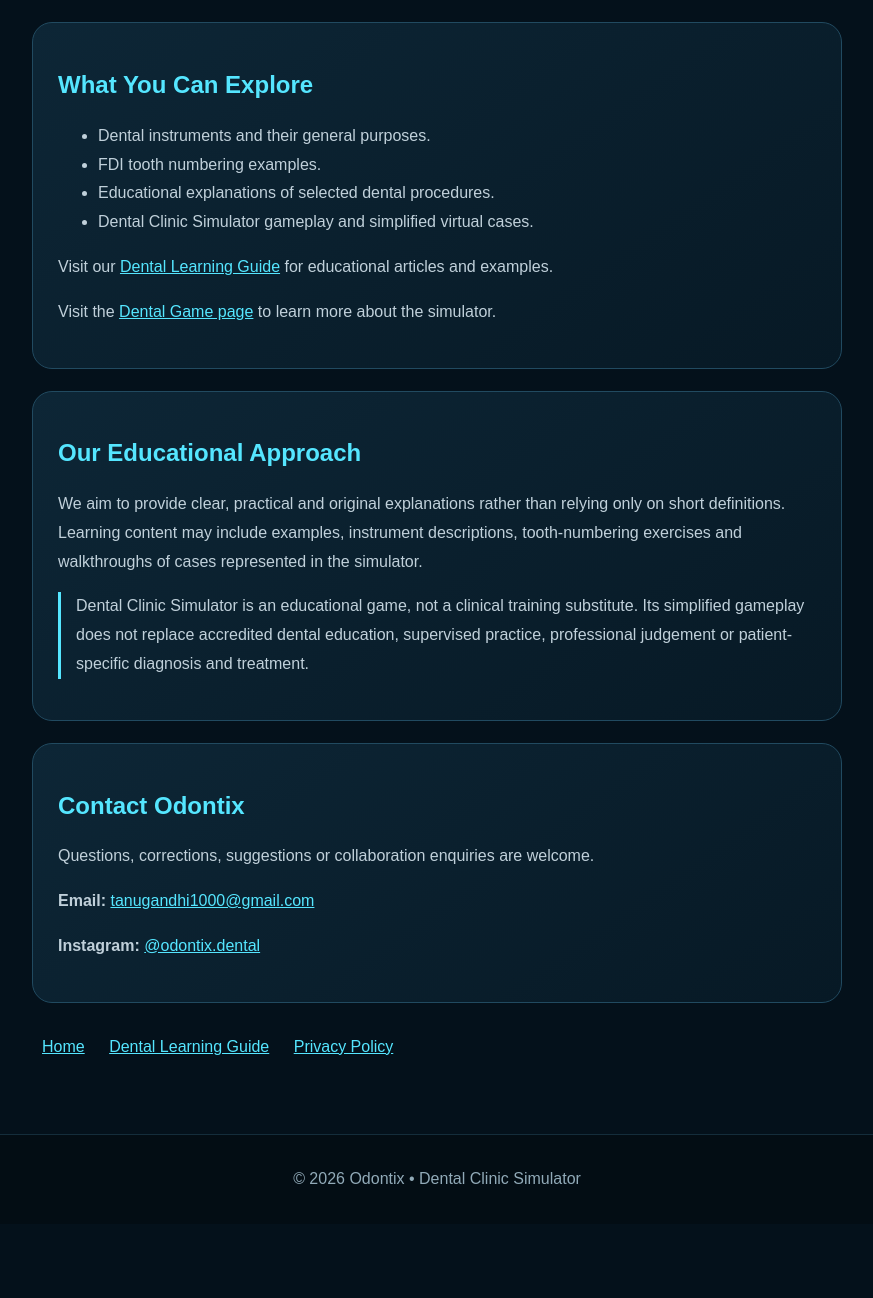
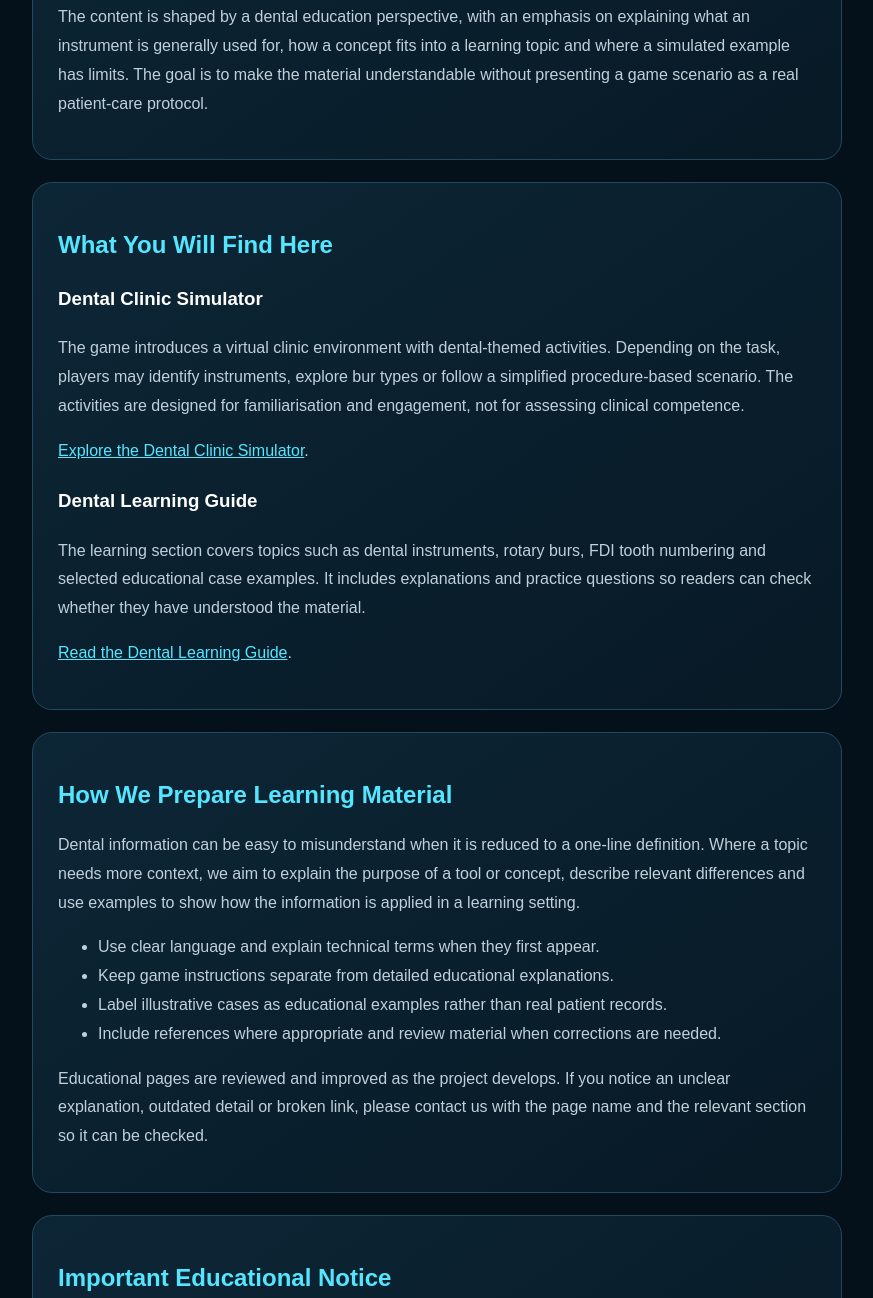
Before and after one commit to drtaniya/dental-clinic-simulator, a plain HTML site: page about.html in a window 1280 px wide. Shown: the part 1086-2384 px from the top of the page, without its empty margins (203-1076 px from the left). Before the commit the page ends 2310 px from the top, so only its background shows below. Drawn offline with Linux system fonts and the light colour scheme.

Commit message:
Improve About page with original project and editorial details

```diff
--- a/about.html
+++ b/about.html
@@ -1,10 +1,9 @@
-
 <!DOCTYPE html>
 <html lang="en">
 <head>
   <meta charset="UTF-8">
   <meta name="viewport" content="width=device-width, initial-scale=1">
-  <meta name="description" content="Learn about Odontix, the creator of Dental Clinic Simulator, an interactive dental game for dental students, beginners and dentistry enthusiasts.">
+  <meta name="description" content="Meet the creator of Odontix and learn how Dental Clinic Simulator and its dental learning resources are developed for students and curious learners.">
   <meta name="author" content="Dr. Taniya Gandhi">
   <meta name="robots" content="index, follow">
   <link rel="canonical" href="https://dental-clinic-simulator.pages.dev/about.html">
@@ -30,52 +29,65 @@
 <body>
 <header>
   <img src="odontix-logo.png" alt="Odontix logo">
-  <p>ODONTIX • DENTAL EDUCATION & SIMULATION</p>
+  <p>ODONTIX • DENTAL EDUCATION &amp; SIMULATION</p>
   <h1>About Odontix</h1>
-  <p>Making dentistry easier to explore through interactive simulation and educational content.</p>
+  <p>A dental learning project built around clear explanations, practical examples and interactive simulation.</p>
 </header>
 
 <main>
   <section>
-    <h2>Our Purpose</h2>
-    <p>Odontix is the project behind Dental Clinic Simulator, an Android dental game created to let users explore dentistry through interactive gameplay. The project combines a virtual dental clinic, dental-themed cases, instrument selection and simplified simulated treatment workflows.</p>
-    <p>Our goal is to make dentistry-related concepts more approachable for dental students, beginners and people interested in dental education and simulation games.</p>
+    <h2>Why Odontix Was Created</h2>
+    <p>Odontix is an independent dental education and simulation project. It began with a simple idea: make it easier for people to explore common dental concepts in a format that feels approachable and hands-on.</p>
+    <p>Dental Clinic Simulator brings that idea into a virtual clinic. Players can explore dental instruments, work through selected tasks and follow simplified treatment scenarios. The website also provides learning material for topics that benefit from a slower, more detailed explanation.</p>
+    <p>The aim is not to turn every dental topic into a game. It is to give learners another way to become familiar with terminology, instruments and the sequence of selected procedures.</p>
   </section>
 
   <section>
     <h2>About the Creator</h2>
-    <p>Odontix was created by Dr. Taniya Gandhi, a Bachelor of Dental Surgery (BDS) graduate interested in dentistry and digital educational experiences.</p>
-    <p>The project brings together dental knowledge and interactive game-based learning. Odontix aims to publish useful learning material that explains dental instruments, tooth numbering, terminology and selected simulated cases in a clear and accessible way.</p>
+    <p>Odontix was created by Dr. Taniya Gandhi, a Bachelor of Dental Surgery (BDS) graduate. Her interest in dentistry and digital learning led to the development of a project that brings dental subjects into an interactive format.</p>
+    <p>The content is shaped by a dental education perspective, with an emphasis on explaining what an instrument is generally used for, how a concept fits into a learning topic and where a simulated example has limits. The goal is to make the material understandable without presenting a game scenario as a real patient-care protocol.</p>
   </section>
 
   <section>
-    <h2>What You Can Explore</h2>
-    <ul>
-      <li>Dental instruments and their general purposes.</li>
-      <li>FDI tooth numbering examples.</li>
-      <li>Educational explanations of selected dental procedures.</li>
-      <li>Dental Clinic Simulator gameplay and simplified virtual cases.</li>
-    </ul>
-    <p>Visit our <a href="dental-learning.html">Dental Learning Guide</a> for educational articles and examples.</p>
-    <p>Visit the <a href="dental-game.html">Dental Game page</a> to learn more about the simulator.</p>
+    <h2>What You Will Find Here</h2>
+    <h3>Dental Clinic Simulator</h3>
+    <p>The game introduces a virtual clinic environment with dental-themed activities. Depending on the task, players may identify instruments, explore bur types or follow a simplified procedure-based scenario. The activities are designed for familiarisation and engagement, not for assessing clinical competence.</p>
+    <p><a href="dental-game.html">Explore the Dental Clinic Simulator</a>.</p>
+
+    <h3>Dental Learning Guide</h3>
+    <p>The learning section covers topics such as dental instruments, rotary burs, FDI tooth numbering and selected educational case examples. It includes explanations and practice questions so readers can check whether they have understood the material.</p>
+    <p><a href="dental-learning.html">Read the Dental Learning Guide</a>.</p>
   </section>
 
   <section>
-    <h2>Our Educational Approach</h2>
-    <p>We aim to provide clear, practical and original explanations rather than relying only on short definitions. Learning content may include examples, instrument descriptions, tooth-numbering exercises and walkthroughs of cases represented in the simulator.</p>
-    <p class="note">Dental Clinic Simulator is an educational game, not a clinical training substitute. Its simplified gameplay does not replace accredited dental education, supervised practice, professional judgement or patient-specific diagnosis and treatment.</p>
+    <h2>How We Prepare Learning Material</h2>
+    <p>Dental information can be easy to misunderstand when it is reduced to a one-line definition. Where a topic needs more context, we aim to explain the purpose of a tool or concept, describe relevant differences and use examples to show how the information is applied in a learning setting.</p>
+    <ul>
+      <li>Use clear language and explain technical terms when they first appear.</li>
+      <li>Keep game instructions separate from detailed educational explanations.</li>
+      <li>Label illustrative cases as educational examples rather than real patient records.</li>
+      <li>Include references where appropriate and review material when corrections are needed.</li>
+    </ul>
+    <p>Educational pages are reviewed and improved as the project develops. If you notice an unclear explanation, outdated detail or broken link, please contact us with the page name and the relevant section so it can be checked.</p>
   </section>
 
   <section>
-    <h2>Contact Odontix</h2>
-    <p>Questions, corrections, suggestions or collaboration enquiries are welcome.</p>
+    <h2>Important Educational Notice</h2>
+    <p class="note">Odontix and Dental Clinic Simulator are intended for general education and entertainment. The game and website do not provide a diagnosis, treatment plan or individual medical advice. They do not replace a recognised dental qualification, textbooks, current clinical guidance, supervised training or the judgement of a registered dental professional.</p>
+    <p>Real dental care depends on a patient's history, examination, investigations and individual circumstances. Procedures shown in a simplified simulation may leave out important clinical steps and should not be copied as instructions for treating a patient.</p>
+  </section>
+
+  <section>
+    <h2>Contact and Feedback</h2>
+    <p>We welcome genuine questions, corrections, suggestions about learning topics and feedback about the simulator. For a useful response, mention the page or game section you are referring to and describe the issue as clearly as possible.</p>
     <p><strong>Email:</strong> <a href="mailto:tanugandhi1000@gmail.com">tanugandhi1000@gmail.com</a></p>
     <p><strong>Instagram:</strong> <a href="https://www.instagram.com/odontix.dental/" target="_blank" rel="noopener noreferrer">@odontix.dental</a></p>
   </section>
 
   <nav aria-label="Website navigation">
     <a href="./">Home</a>
-    <a href="dental-learning.html">Dental Learning Guide</a>
+    <a href="dental-game.html">Dental Game</a>
+    <a href="dental-learning.html">Learning Guide</a>
     <a href="privacy-policy.html">Privacy Policy</a>
   </nav>
 </main>
```
